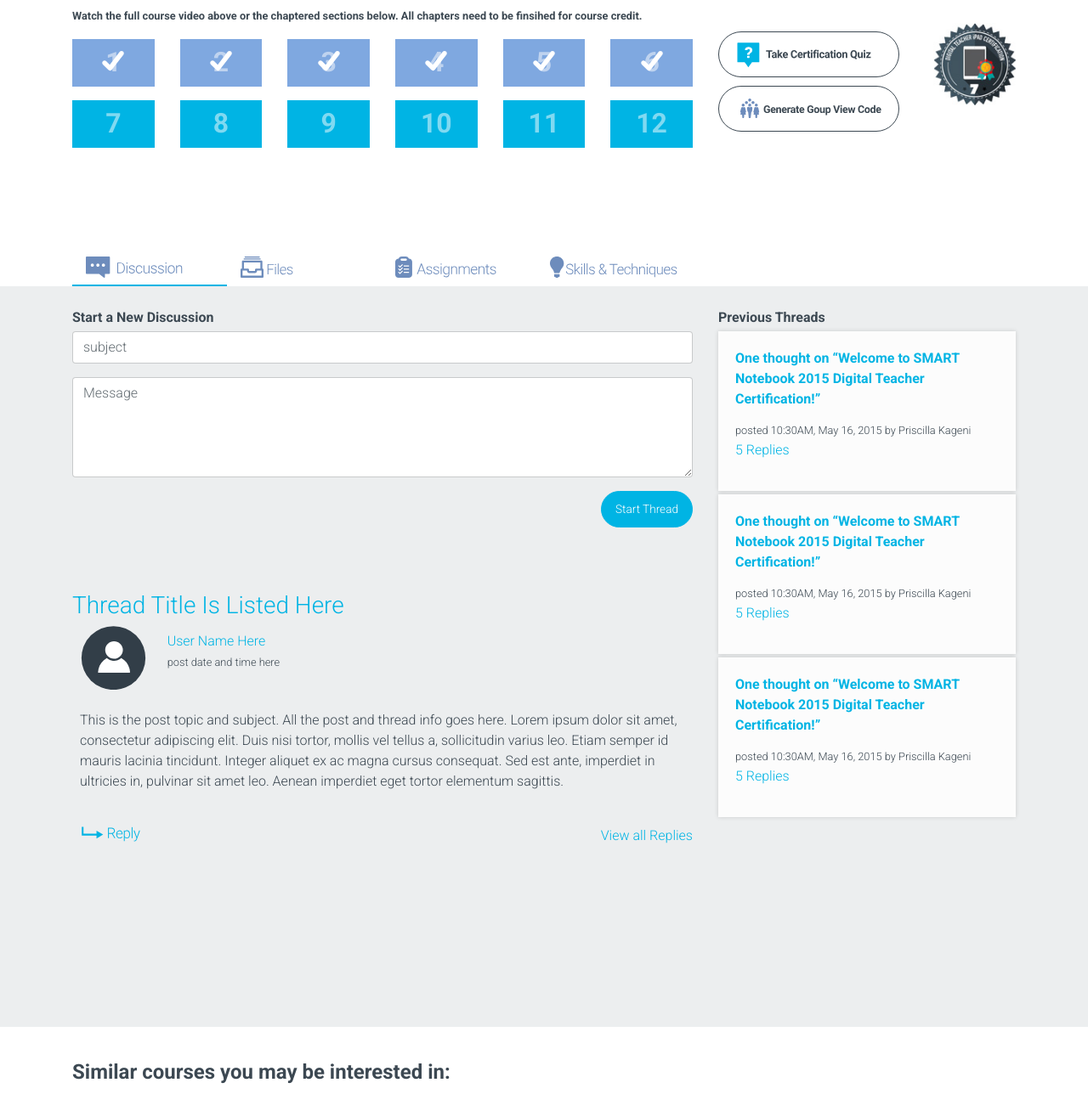
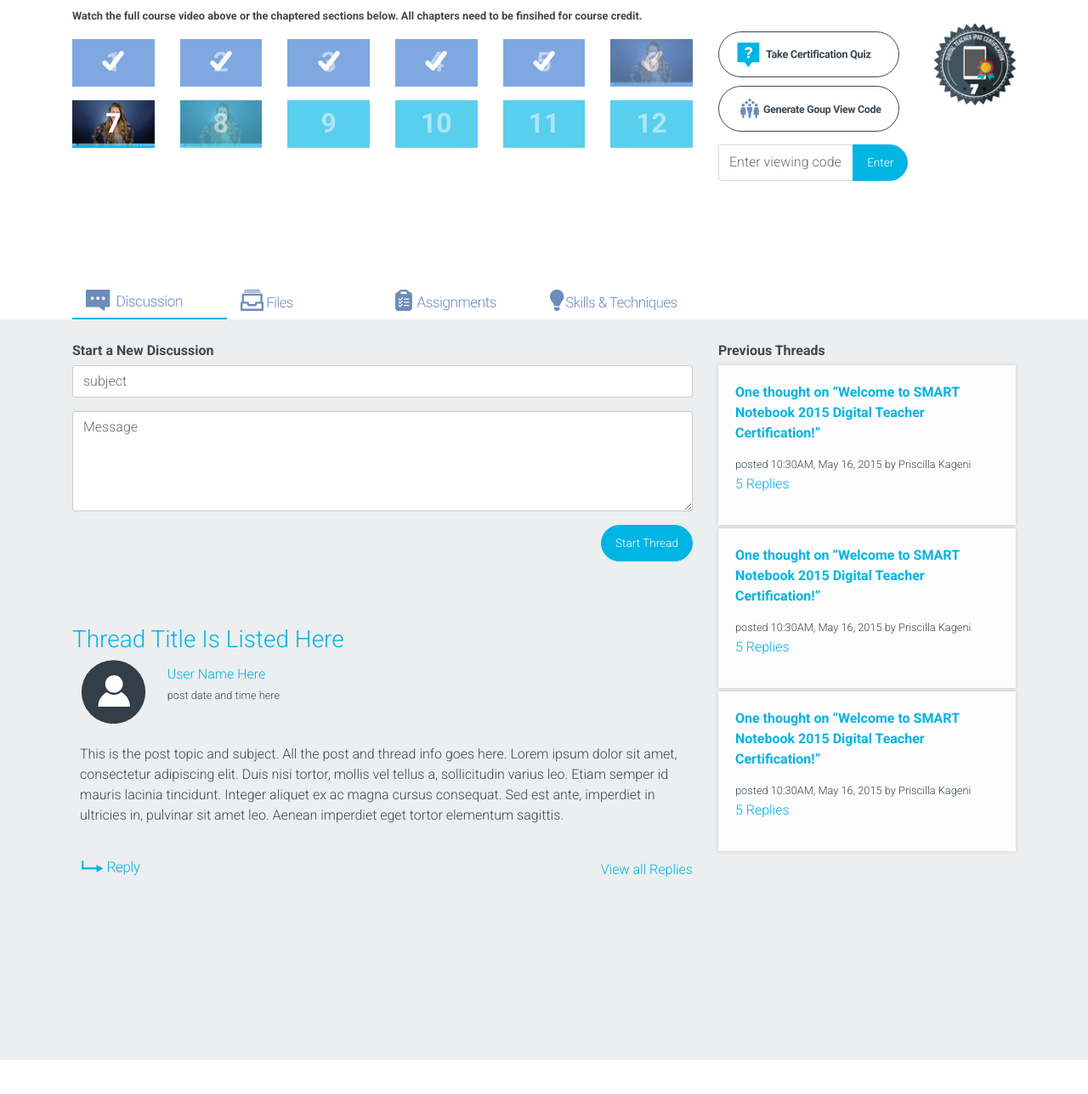
Before and after one commit to JaySoftye/_opd3-foundationtemp, a PHP site: page /course-details.php in a window 1280 px wide. Shown: the part 850-2138 px from the top of the page at 85% size. Run offline with PHP 8.4, Linux system fonts and the light colour scheme; some libraries are stand-ins or nearby versions.

Commit message:
Course Details Updates
Quiz, Satisfaction, Viewing Code - popup modals. Group code form now
visible at all times.

```diff
--- a/course-details-quiz.php
+++ b/course-details-quiz.php
@@ -10,7 +10,7 @@
         <div class="row">
           <div class="col-md-8 col-sm-6"></div>
           <div class="col-md-4 col-sm-6">
-            <small class="text-muted">Satisfaction Survery:</small>
+            <small class="text-muted">Satisfaction Survey:</small>
           </div>
         </div>
 
@@ -114,7 +114,7 @@
 
           </div>
 
-          <div class="col-md-5 col-sm-6 satisfaction-survery">
+          <div class="col-md-5 col-sm-6 satisfaction-survey-active">
 
             <fieldset class="form-group">
             <legend class="col-form-legend">Content and pace of this session</legend>
--- /dev/null
+++ b/course-details-satisfaction-survey.php
@@ -0,0 +1,19 @@
+<div class="modal fade satisfaction-survey" tabindex="-1" role="dialog" aria-hidden="true">
+  <div class="modal-dialog">
+    <div class="modal-content">
+
+      <div class="modal-body">
+        <h4 class="text-center">Were you <strong>satisfied with this course?</strong></h4>
+        <form>
+          <div class="form-group row">
+            <div class="col text-center">
+              <button type="submit"><img src="assets/profile-quiz-passed-icon.svg" /><br />Yes</button>
+              <button type="submit"><img src="assets/profile-quiz-failed-icon.svg" /><br />No</button>
+            </div>
+          </div>
+        </form>
+      </div>
+
+    </div>
+  </div>
+</div>
--- /dev/null
+++ b/course-details-viewing-code.php
@@ -0,0 +1,22 @@
+<div class="modal fade viewing-code" tabindex="-1" role="dialog" aria-hidden="true">
+  <div class="modal-dialog">
+    <div class="modal-content">
+
+      <div class="modal-body gray-bg padding">
+        <h2>Your <strong>Group Viewing Code:</strong></h2>
+        <input type="text" class="form-control form-control-lg" value="6666" disabled>
+        <small>Copy and paste this code into the form provided, <strong>below the Generate Group Code Button</strong>.</small>
+      </div>
+
+      <div class="modal-footer">
+        <section class="container">
+          <a href="#"><small class="blue-text">Got questions? <u>Click here</u></small></a>
+          <button type="button" class="close" data-dismiss="modal" aria-label="Close">
+            <span aria-hidden="true">&times;</span>
+          </button>
+        </section>
+      </div>
+
+    </div>
+  </div>
+</div>
--- a/course-details.php
+++ b/course-details.php
@@ -10,7 +10,7 @@
       <div class="row row-eq-height padding-top">
 
         <div class="col-md-8">
-          <video poster="assets/video-player-image.jpg" style="width: inherit;">
+          <video poster="assets/video-player-image.jpg" style="width: inherit;" data-toggle="modal" data-target=".satisfaction-survey">
             <source src="" type="video/mp4">
               Your browser does not support the video tag.
           </video>
@@ -32,13 +32,13 @@
               <a href="#" class="chapter-link chapter-complete"></a>
             </div>
             <div class="col-2">
-              <a href="#" class="chapter-link chapter-complete"></a>
+              <a href="#" class="chapter-link chapter-complete"><img src="assets/course-session-default-image.jpg" /></a>
+            </div>
+            <div class="col-2 active">
+              <a href="#" class="chapter-link active"><img src="assets/course-session-default-image.jpg" /></a>
             </div>
             <div class="col-2">
-              <a href="#" class="chapter-link"></a>
-            </div>
-            <div class="col-2">
-              <a href="#" class="chapter-link"></a>
+              <a href="#" class="chapter-link"><img src="assets/course-session-default-image.jpg" /></a>
             </div>
             <div class="col-2">
               <a href="#" class="chapter-link"></a>
@@ -76,16 +76,15 @@
           <div class="row log-in-access active padding-bottom">
             <div class="col-md-8 course-details">
               <a class="btn quiz-btn active" data-toggle="modal" data-target=".course-quiz"><img src="assets/take-quiz-icon.svg" width="179" height="36" alt="Take Certificationi Quiz" /></a>
-              <a class="btn group-code-btn" data-toggle="collapse" href="#group-view-code" aria-expanded="false" aria-controls="group-view-code"><img src="assets/group-code-icon.svg" width="179" height="36" alt="Generate Group View Code" /></a>
-              <div class="collapse" id="group-view-code">
-                <form class="form-inline" name="" method="">
-                  <div class="form-group">
-                    <input type="text" class="form-control" placeholder="Enter Group Code">
-                    <button type="submit" class="btn">+</button>
-                  </div>
-
+              <a class="btn group-code-btn" data-toggle="modal" data-target=".viewing-code"><img src="assets/group-code-icon.svg" width="179" height="36" alt="Generate Group View Code" /></a>
+                <form name="" method="">
+                  <div class="input-group">
+                    <input type="text" class="form-control" placeholder="Enter viewing code">
+                      <span class="input-group-btn">
+                        <button class="btn btn-secondary" type="button">Enter</button>
+                      </span>
+                    </div>
                 </form>
-              </div>
             </div>
             <div class="col-md-4 course-details badges">
               <img src="assets/badge-default-icon.jpg" />
@@ -103,6 +102,8 @@
       </div>
 
         <?php include 'course-details-quiz.php'; ?>
+        <?php include 'course-details-satisfaction-survey.php'; ?>
+        <?php include 'course-details-viewing-code.php'; ?>
 
     </section>
 
--- a/css/course-details.css
+++ b/css/course-details.css
@@ -78,9 +78,13 @@ ul.course-sessions-list li a.course-session:hover, ul.course-sessions-list li a.
   outline: none;
 }
 
+.course-details span.input-group-btn {
+  margin: 0 0;
+}
+
 .course-chapters a {
   height: 3.5rem;
-  background-color: rgba(0, 180, 228, 1);
+  background-color: rgba(0, 180, 228, 0.65);
   display: block;
   margin-top: 1rem;
 }
@@ -111,8 +115,16 @@ ul.course-sessions-list li a.course-session:hover, ul.course-sessions-list li a.
   pointer-events: none;
 }
 
+.course-chapters div.col-2.active:after {
+  opacity: 1;
+}
+
 .course-chapters a.active {
   background-color: rgba(0, 180, 228, 1);
+}
+
+.course-chapters a.active img {
+  opacity: 1;
 }
 
 .course-chapters a.chapter-link.chapter-complete {
--- a/pricing-basic-plan-security-questions.php
+++ b/pricing-basic-plan-security-questions.php
@@ -131,7 +131,7 @@
             </div>
             <div class="form-group row">
               <label class="col-md-3 col-sm-3 col-form-label text-right"></label>
-              <div class="col-md-6 col-sm-9">
+              <div class="col-md-6 col-sm-9 no-padding">
                 <div class="form-check">
                   <label class="form-check-label no-padding">
                     <input class="form-check-input" type="checkbox">
```
Also changed, not shown: other parts of css/course-details.css (+17 -12 lines), pricing-individual-plan-security-questions-checkout.php (+32 -19 lines).
